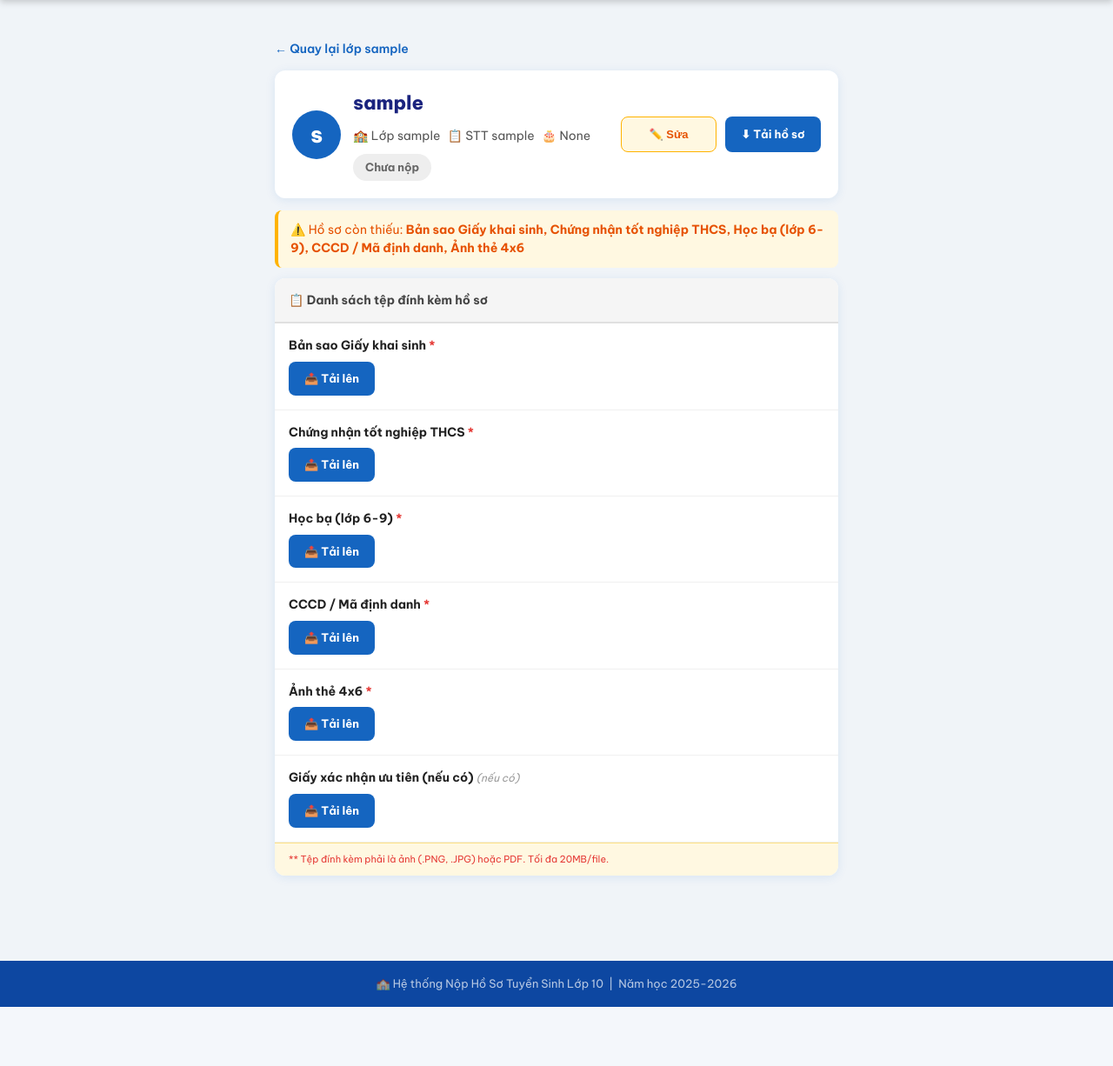
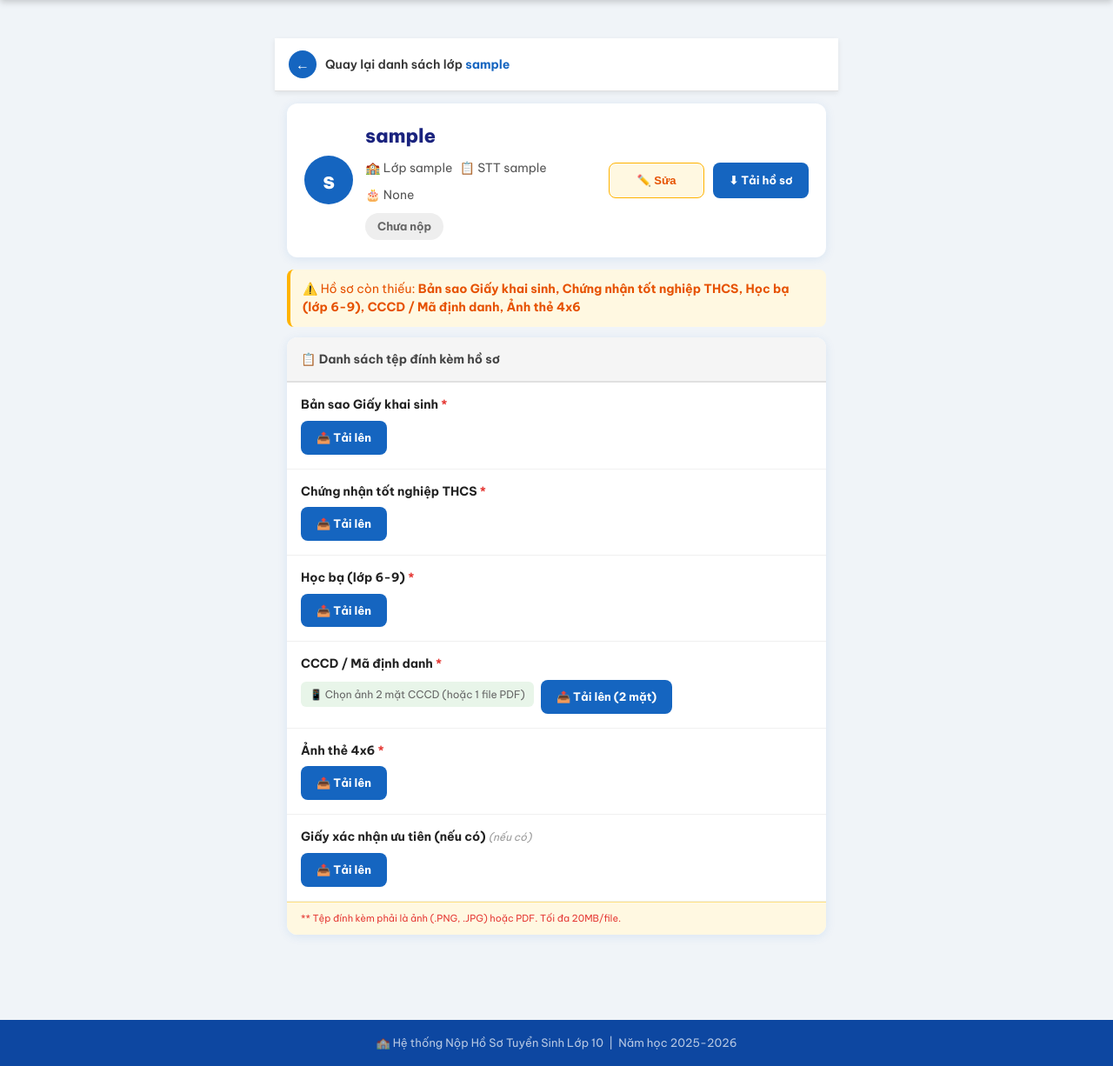
Before and after one commit to MrKhang-Khoi/ts2627, a Flask app: page /student/1 in a window 1280 px wide. Shown: the part 60-1286 px from the top of the page at 87% size. Before the commit the page ends 1218 px from the top, so only its background shows below. Run offline with Flask 3, Linux system fonts and the light colour scheme; the visitor is signed in with stand-in values (Sample User, id 1); data comes from the database, SQL or seed files in the repository; data that the repository does not hold is empty.

Commit message:
feat: back button dep mat, CCCD multi-file upload 2 mat

```diff
--- a/app.py
+++ b/app.py
@@ -6,7 +6,7 @@ from datetime import datetime
 from database import get_db, init_db, add_log, get_setting, set_setting, update_overall_status
 from file_utils import (to_ascii, get_student_folder, save_uploaded_file, delete_file_to_backup,
                         DOC_TYPES, DOC_LABELS, STATUS_LABELS, OVERALL_LABELS, UPLOAD_FOLDER,
-                        DISPLAY_ORDER, OPTIONAL_DOCS)
+                        DISPLAY_ORDER, OPTIONAL_DOCS, MULTI_FILE_DOCS)
 from pdf_utils import (merge_transcripts, export_excel, create_student_zip,
                        create_class_zip, create_all_zip, append_to_existing_pdf)
 
@@ -86,7 +86,8 @@ def student_profile(student_id):
     return render_template('student_profile.html', student=student, doc_map=doc_map,
                            DOC_TYPES=DOC_TYPES, DOC_LABELS=DOC_LABELS, STATUS_LABELS=STATUS_LABELS,
                            OVERALL_LABELS=OVERALL_LABELS, active_docs=active_docs, phase=phase,
-                           max_mb=max_mb, DISPLAY_ORDER=DISPLAY_ORDER, OPTIONAL_DOCS=OPTIONAL_DOCS)
+                           max_mb=max_mb, DISPLAY_ORDER=DISPLAY_ORDER, OPTIONAL_DOCS=OPTIONAL_DOCS,
+                           MULTI_FILE_DOCS=MULTI_FILE_DOCS)
 
 @app.route('/api/download-hoso/<int:student_id>')
 def api_download_hoso(student_id):
@@ -281,6 +282,52 @@ def api_append_hocba(student_id):
                         'page_count': page_count})
     except Exception as e:
         return jsonify({'error': f'Lỗi máy chủ: {str(e)}'}), 500
+
+@app.route('/api/upload-multi/<int:student_id>/<doc_type>', methods=['POST'])
+def api_upload_multi(student_id, doc_type):
+    """Upload nhiều file cùng lúc, gộp thành 1 PDF (dành cho CCCD 2 mặt, v.v.)"""
+    doc_type = doc_type.upper()
+    if doc_type not in MULTI_FILE_DOCS:
+        return jsonify({'error': f'Loại tài liệu {doc_type} không hỗ trợ multi-upload.'}), 400
+    student, doc_map = get_student_with_docs(student_id)
+    if not student:
+        return jsonify({'error': 'Không tìm thấy học sinh.'}), 404
+    existing = doc_map.get(doc_type, {})
+    if existing.get('locked') and existing.get('status') == 'DAT':
+        return jsonify({'error': 'Tài liệu đã được xác nhận Đạt. Liên hệ giáo viên để mở khóa.'}), 403
+    files = request.files.getlist('files')
+    if not files:
+        return jsonify({'error': 'Chưa chọn file nào.'}), 400
+    max_mb = int(get_setting('max_file_size_mb', '20'))
+    folder = get_student_folder(student['lop'], student['ma_hoso'], student['ho_ten_khong_dau'])
+    dest = os.path.join(folder, f'{doc_type}.pdf')
+    bk_dir = os.path.join(os.environ.get('DATA_DIR', os.path.dirname(__file__)), 'backups', student['ma_hoso'])
+    # Sử dụng merge_multiple_pdfs để tạo PDF mới (THAY THẾ file cũ, không cộng dồn)
+    from pdf_utils import merge_multiple_pdfs
+    dest_path, err = merge_multiple_pdfs(files, dest, backup_dir=bk_dir, doc_type=doc_type, max_mb=max_mb)
+    if err:
+        return jsonify({'error': err}), 400
+    page_count = 0
+    try:
+        from pypdf import PdfReader
+        page_count = len(PdfReader(dest_path).pages)
+    except Exception:
+        pass
+    conn = get_db()
+    now = datetime.now().isoformat()
+    conn.execute("DELETE FROM documents WHERE student_id=? AND doc_type=?", (student_id, doc_type))
+    conn.execute("""INSERT INTO documents (student_id,doc_type,file_name,file_path,status,uploaded_at,note)
+                    VALUES (?,?,?,?,?,?,?)""",
+                 (student_id, doc_type, f'{doc_type}.pdf', dest_path,
+                  'DA_NOP_CHO_KIEM_TRA', now, f'{page_count} trang'))
+    conn.commit()
+    conn.close()
+    update_overall_status(student_id)
+    add_log(session.get('user_id'), f'UPLOAD_MULTI_{doc_type}', student_id, doc_type,
+            f"Nộp {doc_type}: {len(files)} file → {page_count} trang")
+    return jsonify({'success': True,
+                    'message': f'Đã nộp {doc_type} ({len(files)} file, {page_count} trang).',
+                    'page_count': page_count})
 
 @app.route('/api/delete-file', methods=['POST'])
 def api_delete_file():
--- a/file_utils.py
+++ b/file_utils.py
@@ -17,6 +17,8 @@ DOC_TYPES = ['GIAYKHAISINH', 'CCCD', 'HOCBA_6_8', 'HOCBA_9', 'HOCBA', 'CNTN_THCS
 DISPLAY_ORDER = ['GIAYKHAISINH', 'CNTN_THCS', 'HOCBA_6_8', 'CCCD', 'ANH_THE', 'UU_TIEN']
 # Tài liệu không bắt buộc (không có dấu *)
 OPTIONAL_DOCS = {'UU_TIEN'}
+# Tài liệu cho phép chọn nhiều file (gộp lại thành 1 PDF) — không cộng dồn, thay thế toàn bộ
+MULTI_FILE_DOCS = {'CCCD'}
 # Thứ tự file trong ZIP tải xuống
 ZIP_ORDER = [
     ('GIAYKHAISINH', '01_GiayKhaiSinh'),
--- a/static/css/style.css
+++ b/static/css/style.css
@@ -133,15 +133,41 @@
 .file-input-hidden { display: none; }
 
 /* Layout */
-.sp-container { max-width: 680px; margin: 0 auto; padding: 12px 14px 40px; }
-.sp-back-link { display: inline-block; color: var(--primary); font-size: 14px; text-decoration: none;
-  margin-bottom: 14px; font-weight: 600; }
-.sp-back-link:hover { text-decoration: underline; }
+.sp-container { max-width: 680px; margin: 0 auto; padding: 0 0 40px; }
+
+/* Back bar */
+.sp-back-bar {
+  background: white; border-bottom: 1px solid #e0e0e0;
+  padding: 0; margin-bottom: 14px; position: sticky; top: 0; z-index: 50;
+  box-shadow: 0 2px 6px rgba(0,0,0,0.08);
+}
+.sp-back-btn {
+  display: flex; align-items: center; gap: 10px;
+  padding: 14px 16px; text-decoration: none; color: #1565C0; font-size: 15px; font-weight: 700;
+  transition: background 0.15s;
+}
+.sp-back-btn:active { background: #f0f4ff; }
+.sp-back-icon {
+  display: inline-flex; align-items: center; justify-content: center;
+  width: 32px; height: 32px; background: #1565C0; color: white;
+  border-radius: 50%; font-size: 16px; font-weight: 900; flex-shrink: 0;
+  line-height: 1;
+}
+.sp-back-btn:hover .sp-back-icon { background: #0d47a1; }
+.sp-back-btn span:last-child { color: #333; font-weight: 600; font-size: 14px; }
+.sp-back-btn strong { color: #1565C0; }
+
+/* Hint text (CCCD multi) */
+.sp-multi-hint {
+  font-size: 12px; color: #666; background: #e8f5e9; border-radius: 6px;
+  padding: 5px 10px; margin-bottom: 6px; display: inline-block;
+}
+
 
 /* Header card */
 .sp-header-card {
   background: white; border-radius: var(--radius); padding: 20px;
-  box-shadow: var(--shadow); margin-bottom: 14px; display: flex;
+  box-shadow: var(--shadow); margin: 0 14px 14px; display: flex;
   flex-direction: column; align-items: flex-start; gap: 14px;
 }
 .sp-avatar {
@@ -173,12 +199,12 @@
 
 /* Alerts */
 .sp-alert { border-radius: var(--radius-sm); padding: 12px 14px; font-size: 14px;
-  margin-bottom: 12px; line-height: 1.5; }
+  margin: 0 14px 12px; line-height: 1.5; }
 .sp-alert-success { background: #e8f5e9; color: #2e7d32; border-left: 4px solid #43a047; }
 .sp-alert-warning { background: #fff8e1; color: #e65100; border-left: 4px solid #FFB300; }
 
 /* Doc section */
-.sp-docs-section { background: white; border-radius: var(--radius); box-shadow: var(--shadow); overflow: hidden; margin-bottom: 14px; }
+.sp-docs-section { background: white; border-radius: var(--radius); box-shadow: var(--shadow); overflow: hidden; margin: 0 14px 14px; }
 .sp-docs-title { padding: 14px 16px; background: #f5f5f5; border-bottom: 2px solid #e0e0e0;
   font-weight: 700; font-size: 14px; color: #444; }
 
--- a/templates/student_profile.html
+++ b/templates/student_profile.html
@@ -4,7 +4,12 @@
 <div class="sp-container">
 
   {# === HEADER === #}
-  <a href="{{ url_for('student_list', class_name=student.lop) }}" class="sp-back-link">← Quay lại lớp {{ student.lop }}</a>
+<div class="sp-back-bar">
+  <a href="{{ url_for('student_list', class_name=student.lop) }}" class="sp-back-btn">
+    <span class="sp-back-icon">←</span>
+    <span>Quay lại danh sách lớp <strong>{{ student.lop }}</strong></span>
+  </a>
+</div>
 
   <div class="sp-header-card">
     <div class="sp-avatar">{{ student.ho_ten[0] }}</div>
@@ -108,6 +113,21 @@
               <div class="sp-pending-btns">
                 <button class="sp-btn-confirm" onclick="submitHb({{ student.id }})">⬆ Tải lên</button>
                 <button class="sp-btn-cancel" onclick="cancelHbSel()">✕ Hủy</button>
+              </div>
+            </div>
+            {% elif dt in MULTI_FILE_DOCS %}
+            {# --- MULTI FILE: CCCD 2 mặt (thay thế) --- #}
+            <div class="sp-multi-hint">📱 Chọn ảnh 2 mặt CCCD (hoặc 1 file PDF)</div>
+            <label for="file-{{ dt }}" class="sp-btn-upload">
+              📤 {% if has_file %}Thay thế{% else %}Tải lên (2 mặt){% endif %}
+            </label>
+            <input type="file" id="file-{{ dt }}" class="file-input-hidden" accept="image/*,.pdf" multiple
+                   onchange="handleMultiSelect('{{ dt }}',{{ student.id }},this)">
+            <div id="multi-area-{{ dt }}" class="sp-pending-area hidden">
+              <div id="multi-chips-{{ dt }}" class="sp-chip-list"></div>
+              <div class="sp-pending-btns">
+                <button class="sp-btn-confirm" onclick="submitMulti('{{ dt }}',{{ student.id }})">&#11014; Tải lên</button>
+                <button class="sp-btn-cancel" onclick="cancelMulti('{{ dt }}')">&#10005; Hủy</button>
               </div>
             </div>
             {% else %}
@@ -262,5 +282,40 @@ function saveEdit(){
     else{showToast(d.error||'Lỗi lưu.','error');btn.disabled=false;btn.textContent='💾 Lưu thay đổi';}
   }).catch(()=>{showToast('Lỗi kết nối.','error');btn.disabled=false;btn.textContent='💾 Lưu thay đổi';});
 }
+// ===== CCCD / MULTI-FILE (thay thế toàn bộ) =====
+let _multiFiles = {};
+function handleMultiSelect(dt, sid, input) {
+  if (!_multiFiles[dt]) _multiFiles[dt] = [];
+  Array.from(input.files).forEach(f => {
+    if (!_multiFiles[dt].find(x => x.name===f.name && x.size===f.size)) _multiFiles[dt].push(f);
+  });
+  input.value = '';
+  _renderMultiChips(dt);
+}
+function _renderMultiChips(dt) {
+  const area = document.getElementById('multi-area-'+dt);
+  const chips = document.getElementById('multi-chips-'+dt);
+  const arr = _multiFiles[dt] || [];
+  if (!arr.length) { area.classList.add('hidden'); return; }
+  chips.innerHTML = arr.map((f,i) =>
+    `<span class="sp-chip"><span class="sp-chip-name">${f.name}</span><span class="sp-chip-size">${formatSize(f.size)}</span><button class="sp-chip-rm" onclick="removeMultiFile('${dt}',${i})">&#10005;</button></span>`
+  ).join('');
+  area.classList.remove('hidden');
+}
+function removeMultiFile(dt, i) { _multiFiles[dt].splice(i,1); _renderMultiChips(dt); }
+function cancelMulti(dt) { _multiFiles[dt]=[]; _renderMultiChips(dt); }
+function submitMulti(dt, sid) {
+  const arr = _multiFiles[dt] || [];
+  if (!arr.length) { showToast('Vui lòng chọn file.','error'); return; }
+  const btn = document.querySelector('#multi-area-'+dt+' .sp-btn-confirm');
+  btn.disabled=true; btn.textContent='⏳ Đang xử lý...';
+  const fd = new FormData();
+  arr.forEach(f => fd.append('files', f));
+  fetch('/api/upload-multi/'+sid+'/'+dt,{method:'POST',body:fd})
+    .then(r=>r.json()).then(d=>{
+      if(d.success){showToast(d.message,'success');setTimeout(()=>location.reload(),1200);}
+      else{showToast(d.error||'Lỗi.','error');btn.disabled=false;btn.textContent='⬆ Tải lên';}
+    }).catch(()=>{showToast('Lỗi kết nối.','error');btn.disabled=false;btn.textContent='⬆ Tải lên';});
+}
 </script>
 {% endblock %}
```
